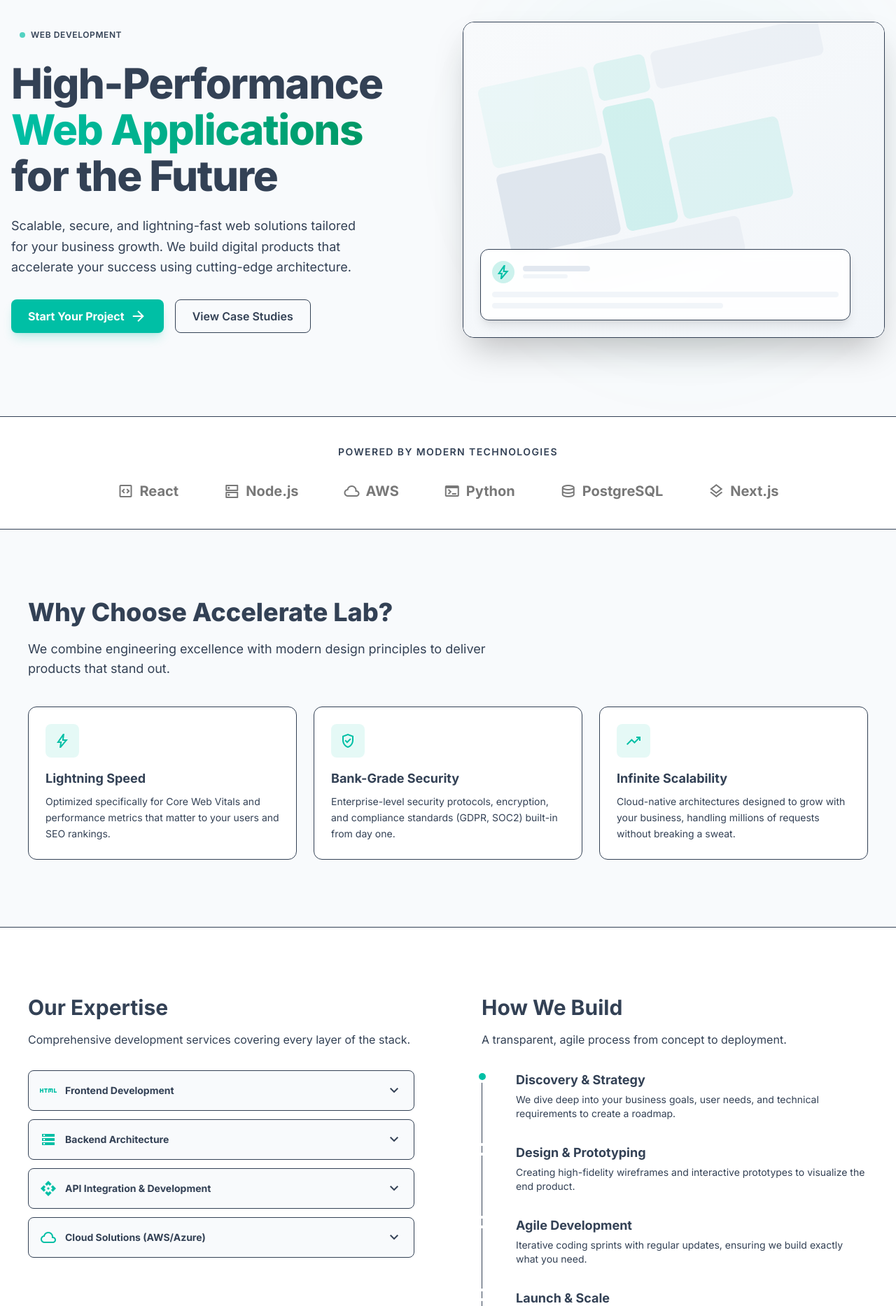
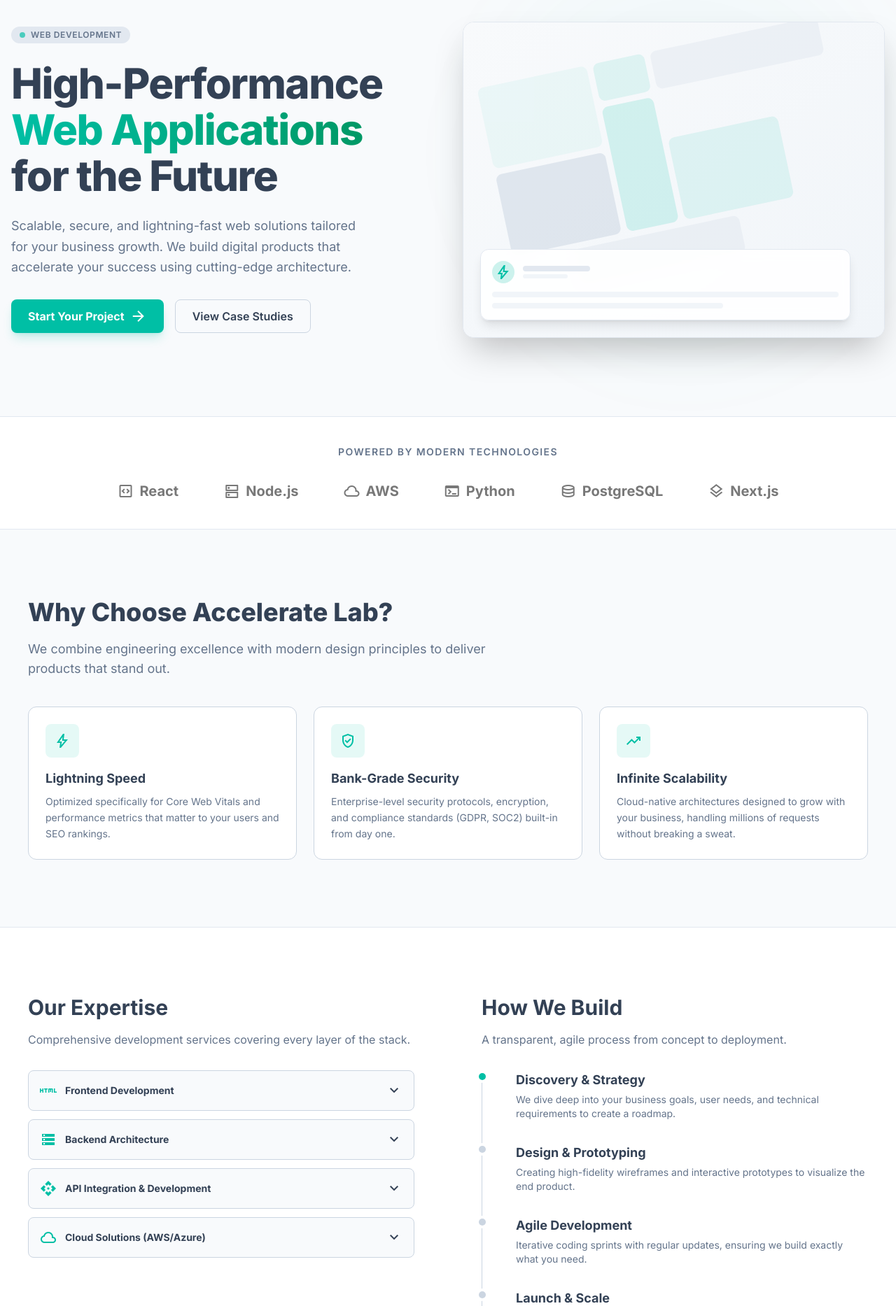
Before and after one commit to novatriansyah/accelerate-lab, a Laravel app: page /web-development in a window 1280 px wide. Shown: the part 81-1948 px from the top of the page at 70% size. Run offline with Laravel 12, Linux system fonts and the light colour scheme; style sheets or scripts are compiled from the project's sources.

Commit message:
Fix Tailwind CSS v4 config, restore dark mode, and fix page styles
- Add @tailwindcss/vite plugin to vite.config.js
- Fix @config syntax in resources/css/app.css
- Implement robust dark mode toggle logic in resources/js/app.js
- Add ID to theme toggle button in header.blade.php
- Update tailwind.config.js with missing colors (text-main, text-secondary) and darkMode: 'selector'
- Fix dark mode background and text visibility issues in case-studies.blade.php and web-development.blade.php

```diff
--- a/resources/views/pages/web-development.blade.php
+++ b/resources/views/pages/web-development.blade.php
@@ -10,10 +10,10 @@
 <span class="w-2 h-2 rounded-full bg-primary animate-pulse"></span>
 <span class="text-xs font-semibold uppercase tracking-wider text-text-secondary">Web Development</span>
 </div>
-<h1 class="text-4xl md:text-5xl lg:text-6xl font-black leading-[1.1] tracking-tight text-text-main">
+<h1 class="text-4xl md:text-5xl lg:text-6xl font-black leading-[1.1] tracking-tight text-text-main dark:text-white">
                             High-Performance <span class="text-transparent bg-clip-text bg-gradient-to-r from-primary to-emerald-600">Web Applications</span> for the Future
                         </h1>
-<p class="text-lg text-text-secondary max-w-lg leading-relaxed">
+<p class="text-lg text-text-secondary dark:text-gray-300 max-w-lg leading-relaxed">
                             Scalable, secure, and lightning-fast web solutions tailored for your business growth. We build digital products that accelerate your success using cutting-edge architecture.
                         </p>
 <div class="flex flex-col sm:flex-row gap-4 mt-2">
@@ -21,7 +21,7 @@
                                 Start Your Project
                                 <span class="material-symbols-outlined ml-2 text-sm group-hover:translate-x-1 transition-transform">arrow_forward</span>
 </a>
-<a href="/case-studies" class="flex items-center justify-center h-12 px-6 rounded-lg border border-border-medium bg-transparent hover:bg-border-light text-text-main text-base font-semibold transition-colors">
+<a href="/case-studies" class="flex items-center justify-center h-12 px-6 rounded-lg border border-border-medium dark:border-slate-700 bg-transparent hover:bg-border-light dark:hover:bg-slate-800 text-text-main dark:text-white text-base font-semibold transition-colors">
                                 View Case Studies
                             </a>
 </div>
@@ -56,26 +56,26 @@
 </div>
 </div>
 </section>
-<section class="border-y border-border-light bg-white py-10">
+<section class="border-y border-border-light dark:border-slate-800 bg-white dark:bg-surface-dark py-10">
 <div class="max-w-7xl mx-auto px-4 md:px-10">
-<p class="text-center text-sm font-semibold text-text-secondary uppercase tracking-widest mb-8">Powered by Modern Technologies</p>
+<p class="text-center text-sm font-semibold text-text-secondary dark:text-gray-400 uppercase tracking-widest mb-8">Powered by Modern Technologies</p>
 <div class="flex flex-wrap justify-center items-center gap-8 md:gap-16 opacity-70 grayscale transition-all duration-500 hover:grayscale-0">
-<div class="flex items-center gap-2 font-bold text-xl text-slate-700">
+<div class="flex items-center gap-2 font-bold text-xl text-slate-700 dark:text-gray-200">
 <span class="material-symbols-outlined text-3xl">code_blocks</span> React
                         </div>
-<div class="flex items-center gap-2 font-bold text-xl text-slate-700">
+<div class="flex items-center gap-2 font-bold text-xl text-slate-700 dark:text-gray-200">
 <span class="material-symbols-outlined text-3xl">dns</span> Node.js
                         </div>
-<div class="flex items-center gap-2 font-bold text-xl text-slate-700">
+<div class="flex items-center gap-2 font-bold text-xl text-slate-700 dark:text-gray-200">
 <span class="material-symbols-outlined text-3xl">cloud</span> AWS
                         </div>
-<div class="flex items-center gap-2 font-bold text-xl text-slate-700">
+<div class="flex items-center gap-2 font-bold text-xl text-slate-700 dark:text-gray-200">
 <span class="material-symbols-outlined text-3xl">terminal</span> Python
                         </div>
-<div class="flex items-center gap-2 font-bold text-xl text-slate-700">
+<div class="flex items-center gap-2 font-bold text-xl text-slate-700 dark:text-gray-200">
 <span class="material-symbols-outlined text-3xl">database</span> PostgreSQL
                         </div>
-<div class="flex items-center gap-2 font-bold text-xl text-slate-700">
+<div class="flex items-center gap-2 font-bold text-xl text-slate-700 dark:text-gray-200">
 <span class="material-symbols-outlined text-3xl">layers</span> Next.js
                         </div>
 </div>
@@ -84,43 +84,43 @@
 <section class="py-16 md:py-24 max-w-7xl mx-auto px-4 md:px-10">
 <div class="flex flex-col gap-10">
 <div class="flex flex-col gap-4 max-w-2xl">
-<h2 class="text-3xl md:text-4xl font-black leading-tight text-text-main">
+<h2 class="text-3xl md:text-4xl font-black leading-tight text-text-main dark:text-white">
                             Why Choose Accelerate Lab?
                         </h2>
-<p class="text-text-secondary text-lg">
+<p class="text-text-secondary dark:text-gray-300 text-lg">
                             We combine engineering excellence with modern design principles to deliver products that stand out.
                         </p>
 </div>
 <div class="grid grid-cols-1 md:grid-cols-3 gap-6">
-<div class="group flex flex-col gap-4 rounded-xl border border-border-medium bg-white p-6 transition-all hover:shadow-lg hover:border-primary/30">
+<div class="group flex flex-col gap-4 rounded-xl border border-border-medium dark:border-slate-700 bg-white dark:bg-surface-dark p-6 transition-all hover:shadow-lg hover:border-primary/30">
 <div class="w-12 h-12 rounded-lg bg-primary/10 flex items-center justify-center text-primary group-hover:bg-primary group-hover:text-white transition-colors">
 <span class="material-symbols-outlined text-2xl">bolt</span>
 </div>
 <div>
-<h3 class="text-lg font-bold text-text-main mb-2">Lightning Speed</h3>
-<p class="text-text-secondary text-sm leading-relaxed">
+<h3 class="text-lg font-bold text-text-main dark:text-white mb-2">Lightning Speed</h3>
+<p class="text-text-secondary dark:text-gray-400 text-sm leading-relaxed">
                                     Optimized specifically for Core Web Vitals and performance metrics that matter to your users and SEO rankings.
                                 </p>
 </div>
 </div>
-<div class="group flex flex-col gap-4 rounded-xl border border-border-medium bg-white p-6 transition-all hover:shadow-lg hover:border-primary/30">
+<div class="group flex flex-col gap-4 rounded-xl border border-border-medium dark:border-slate-700 bg-white dark:bg-surface-dark p-6 transition-all hover:shadow-lg hover:border-primary/30">
 <div class="w-12 h-12 rounded-lg bg-primary/10 flex items-center justify-center text-primary group-hover:bg-primary group-hover:text-white transition-colors">
 <span class="material-symbols-outlined text-2xl">verified_user</span>
 </div>
 <div>
-<h3 class="text-lg font-bold text-text-main mb-2">Bank-Grade Security</h3>
-<p class="text-text-secondary text-sm leading-relaxed">
+<h3 class="text-lg font-bold text-text-main dark:text-white mb-2">Bank-Grade Security</h3>
+<p class="text-text-secondary dark:text-gray-400 text-sm leading-relaxed">
                                     Enterprise-level security protocols, encryption, and compliance standards (GDPR, SOC2) built-in from day one.
                                 </p>
 </div>
 </div>
-<div class="group flex flex-col gap-4 rounded-xl border border-border-medium bg-white p-6 transition-all hover:shadow-lg hover:border-primary/30">
+<div class="group flex flex-col gap-4 rounded-xl border border-border-medium dark:border-slate-700 bg-white dark:bg-surface-dark p-6 transition-all hover:shadow-lg hover:border-primary/30">
 <div class="w-12 h-12 rounded-lg bg-primary/10 flex items-center justify-center text-primary group-hover:bg-primary group-hover:text-white transition-colors">
 <span class="material-symbols-outlined text-2xl">trending_up</span>
 </div>
 <div>
-<h3 class="text-lg font-bold text-text-main mb-2">Infinite Scalability</h3>
-<p class="text-text-secondary text-sm leading-relaxed">
+<h3 class="text-lg font-bold text-text-main dark:text-white mb-2">Infinite Scalability</h3>
+<p class="text-text-secondary dark:text-gray-400 text-sm leading-relaxed">
                                     Cloud-native architectures designed to grow with your business, handling millions of requests without breaking a sweat.
                                 </p>
 </div>
@@ -128,25 +128,25 @@
 </div>
 </div>
 </section>
-<section class="bg-white py-16 md:py-24 border-y border-border-light">
+<section class="bg-white dark:bg-surface-dark py-16 md:py-24 border-y border-border-light dark:border-slate-800">
 <div class="max-w-7xl mx-auto px-4 md:px-10">
 <div class="grid grid-cols-1 lg:grid-cols-2 gap-16 lg:gap-24">
 <div class="flex flex-col gap-8">
 <div>
-<h2 class="text-3xl font-bold text-text-main mb-4">Our Expertise</h2>
-<p class="text-text-secondary">Comprehensive development services covering every layer of the stack.</p>
+<h2 class="text-3xl font-bold text-text-main dark:text-white mb-4">Our Expertise</h2>
+<p class="text-text-secondary dark:text-gray-300">Comprehensive development services covering every layer of the stack.</p>
 </div>
 <div class="flex flex-col gap-3">
-<details class="group rounded-lg border border-border-medium bg-background-light open:bg-white open:shadow-sm">
+<details class="group rounded-lg border border-border-medium dark:border-slate-700 bg-background-light dark:bg-slate-900/50 open:bg-white dark:open:bg-slate-800 open:shadow-sm">
 <summary class="flex cursor-pointer items-center justify-between gap-6 p-4">
 <div class="flex items-center gap-3">
 <span class="material-symbols-outlined text-primary">html</span>
-<p class="text-text-main text-sm font-bold">Frontend Development</p>
+<p class="text-text-main dark:text-white text-sm font-bold">Frontend Development</p>
 </div>
-<span class="material-symbols-outlined text-text-main transition-transform group-open:rotate-180">expand_more</span>
+<span class="material-symbols-outlined text-text-main dark:text-white transition-transform group-open:rotate-180">expand_more</span>
 </summary>
 <div class="px-4 pb-4 pl-[3.25rem]">
-<p class="text-text-secondary text-sm leading-relaxed">
+<p class="text-text-secondary dark:text-gray-300 text-sm leading-relaxed">
                                             We craft responsive, interactive, and pixel-perfect user interfaces using React, Vue, and Angular. We focus on accessibility and fluid animations.
                                         </p>
 </div>
--- a/tailwind.config.js
+++ b/tailwind.config.js
@@ -12,6 +12,13 @@ export default {
                 "surface-dark": "#1E293B",
                 "text-light": "#334155", // Slate-700
                 "text-dark": "#E2E8F0", // Slate-200
+
+                // Added based on usage in views
+                "text-main": "#334155", // Slate-700
+                "text-secondary": "#64748B", // Slate-500
+                "text-muted": "#94A3B8", // Slate-400
+                "border-light": "#E2E8F0", // Slate-200
+                "border-medium": "#CBD5E1", // Slate-300
             },
             fontFamily: {
                 sans: ['Inter', 'sans-serif'],
```
Also changed, not shown: resources/views/pages/case-studies.blade.php (+5 -5 lines).
